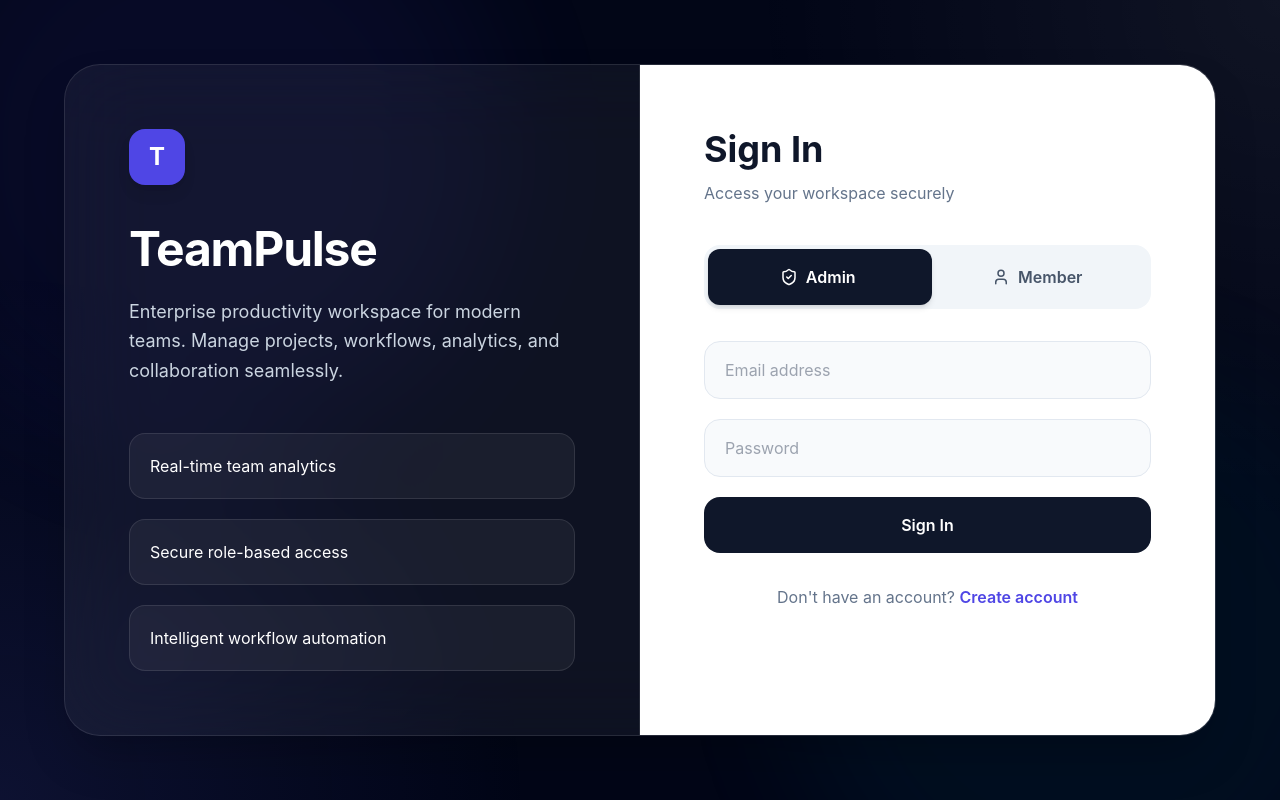
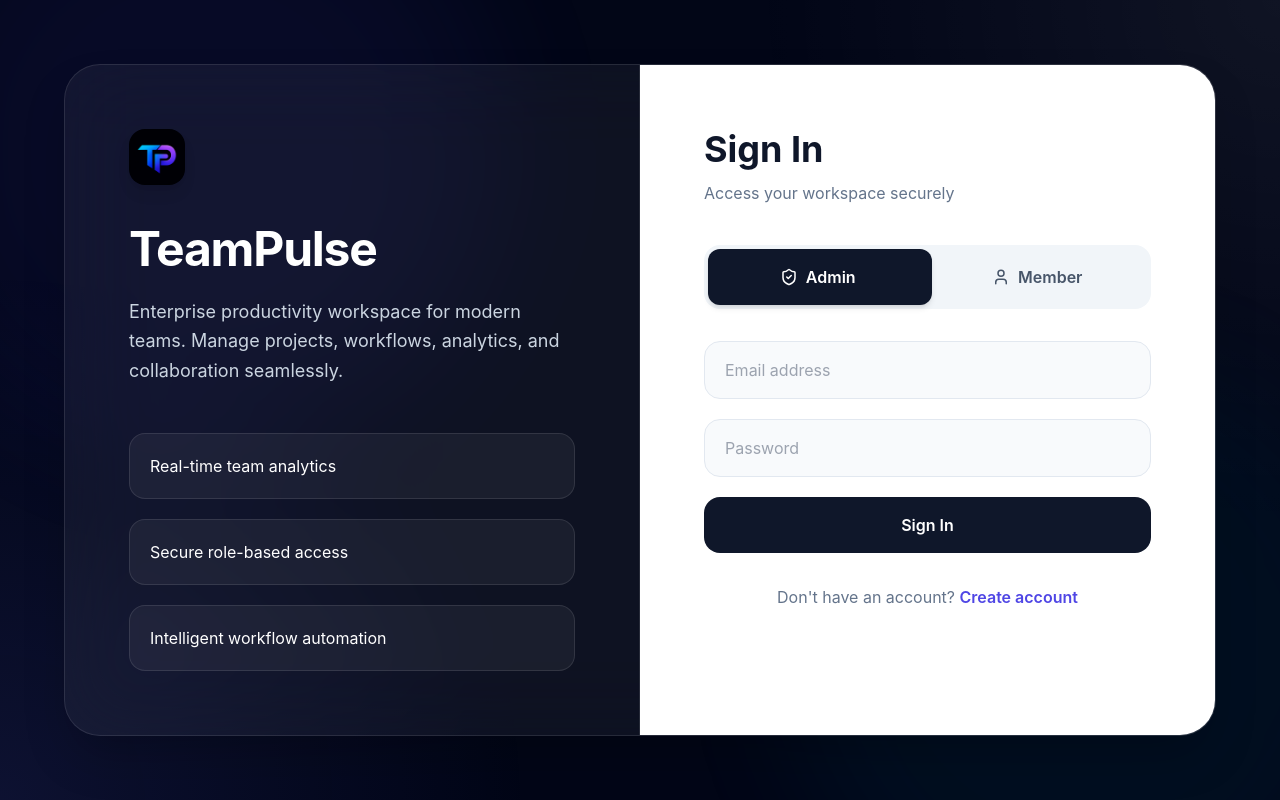
Before and after one commit to pranaygandlewar/Analytical-Dashboard, a React app in the folder frontend/: page /login in a window 1280 px wide. Built offline with nearby package versions, Linux system fonts and the light colour scheme; the HTML template or start-up script is replaced by a standard one.

Commit message:
initial commit

```diff
--- a/frontend/src/components/AppLayout.jsx
+++ b/frontend/src/components/AppLayout.jsx
@@ -60,13 +60,8 @@ function AppLayout({ children }) {
           >
             <Menu size={20} />
           </button>
-
           <div className="flex items-center gap-2">
-            {companyLogo ? (
-              <img src={companyLogo} alt="Logo" className="h-6 w-6 rounded-lg object-cover" />
-            ) : (
-              <div className="h-6 w-6 rounded-lg bg-indigo-600 flex items-center justify-center text-white font-bold text-[10px]">T</div>
-            )}
+            <img src={companyLogo || "/logo.png"} alt="Logo" className="h-6 w-6 rounded-lg object-cover" />
             <span className="font-extrabold text-slate-900 dark:text-white text-base">{companyName}</span>
           </div>
         </div>
--- a/frontend/src/components/Sidebar.jsx
+++ b/frontend/src/components/Sidebar.jsx
@@ -102,13 +102,7 @@ function Sidebar({ isCollapsed, setIsCollapsed, isMobileOpen, setIsMobileOpen, c
         {/* Sidebar Header (Logo & Collapse toggle) */}
         <div className="mb-14 flex items-center justify-between">
           <div className="flex items-center gap-3 overflow-hidden">
-            {companyLogo ? (
-              <img src={companyLogo} alt="Logo" className="w-12 h-12 rounded-2xl object-cover shadow-lg shrink-0" />
-            ) : (
-              <div className="w-12 h-12 rounded-2xl bg-indigo-600 flex items-center justify-center font-bold text-xl shadow-lg shrink-0">
-                {companyName ? companyName.charAt(0).toUpperCase() : "T"}
-              </div>
-            )}
+            <img src={companyLogo || "/logo.png"} alt="Logo" className="w-12 h-12 rounded-2xl object-cover shadow-lg shrink-0" />
 
             {!isCollapsed && (
               <motion.div
--- a/frontend/src/pages/Landing.jsx
+++ b/frontend/src/pages/Landing.jsx
@@ -67,9 +67,7 @@ export default function Landing() {
       {/* Header Panel */}
       <header className="sticky top-0 z-50 bg-white/70 dark:bg-slate-950/70 backdrop-blur-xl border-b dark:border-slate-900 px-6 py-4 flex items-center justify-between">
         <div className="flex items-center gap-3">
-          <div className="h-10 w-10 rounded-xl bg-indigo-600 flex items-center justify-center font-bold text-white shadow-lg text-lg">
-            T
-          </div>
+          <img src="/logo.png" alt="Logo" className="h-10 w-10 rounded-xl object-cover shadow" />
           <span className="font-extrabold text-xl tracking-tight text-slate-900 dark:text-white">TeamPulse</span>
         </div>
 
@@ -280,9 +278,7 @@ export default function Landing() {
       <footer className="bg-slate-100 dark:bg-slate-950 border-t dark:border-slate-900 py-12 px-6 text-center text-xs text-slate-450 font-bold">
         <div className="max-w-6xl mx-auto flex flex-col md:flex-row items-center justify-between gap-6">
           <div className="flex items-center gap-2">
-            <div className="h-6 w-6 bg-indigo-600 rounded flex items-center justify-center font-bold text-white text-xs">
-              T
-            </div>
+            <img src="/logo.png" alt="Logo" className="h-6 w-6 rounded object-cover" />
             <span className="dark:text-white text-sm">TeamPulse</span>
           </div>
 
--- a/frontend/src/pages/Login.jsx
+++ b/frontend/src/pages/Login.jsx
@@ -64,9 +64,7 @@ export default function Login() {
 
         {/* Left */}
         <div className="p-16 flex flex-col justify-center text-white border-r border-white/10">
-          <div className="w-14 h-14 rounded-2xl bg-indigo-600 flex items-center justify-center text-2xl font-bold shadow-lg mb-10">
-            T
-          </div>
+          <img src="/logo.png" alt="Logo" className="w-14 h-14 rounded-2xl object-cover shadow-lg mb-10" />
 
           <h1 className="text-5xl font-bold tracking-tight">
             TeamPulse
--- a/frontend/src/pages/Signup.jsx
+++ b/frontend/src/pages/Signup.jsx
@@ -55,9 +55,7 @@ export default function Signup() {
 
         {/* Left */}
         <div className="p-16 flex flex-col justify-center text-white border-r border-white/10">
-          <div className="w-14 h-14 rounded-2xl bg-indigo-600 flex items-center justify-center text-2xl font-bold shadow-lg mb-10">
-            T
-          </div>
+          <img src="/logo.png" alt="Logo" className="w-14 h-14 rounded-2xl object-cover shadow-lg mb-10" />
 
           <h1 className="text-5xl font-bold tracking-tight">
             Join TeamPulse
```
Also changed, not shown: frontend/public/logo.png (added), 1 other file (tests, documents, lock files or other folders).
